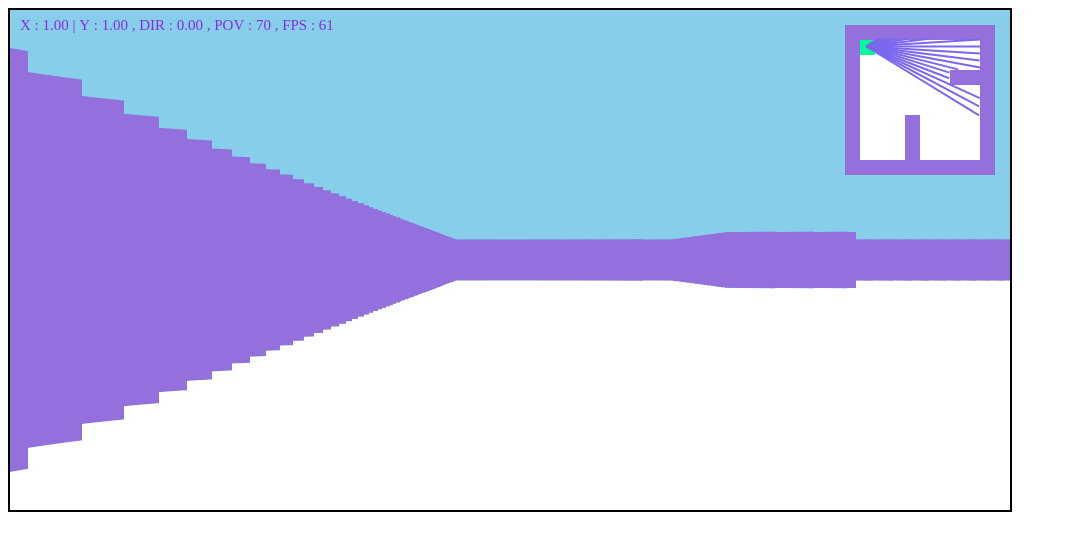
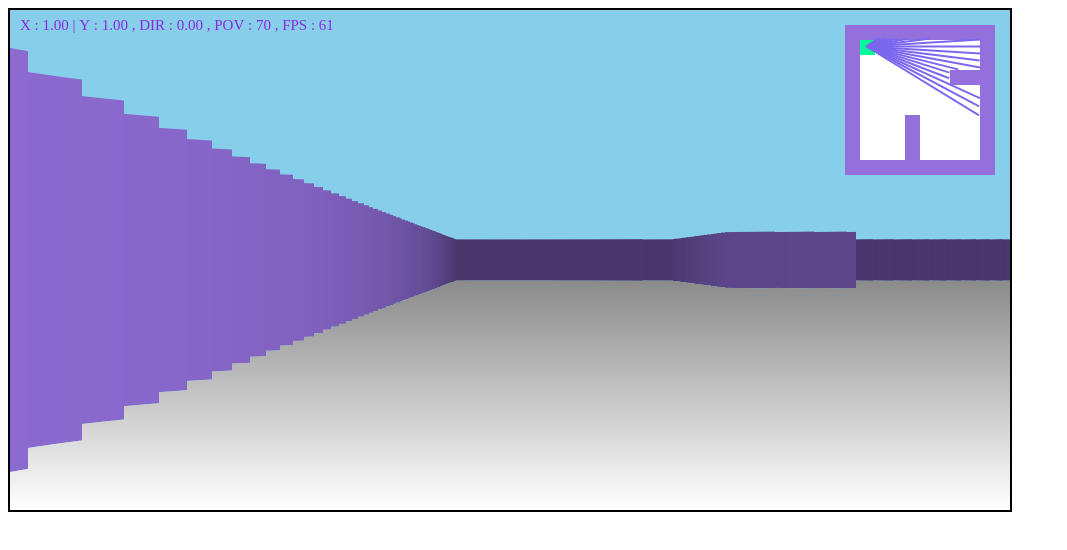
Before and after one commit to ownNurzh/ray-casting-on-js-html, a plain HTML site: page index.html in a window 1280 px wide. Shown: the whole page, without its empty margins (0-1067 px from the left). Drawn offline with Linux system fonts and the light colour scheme.

Commit message:
-- added new js file for utility functions -- added darkenColor function to utils.js -- use darkColors for farther walls and floors

```diff
--- a/index.html
+++ b/index.html
@@ -10,7 +10,7 @@
 
     <canvas id="canvas" width="1000" height="500"></canvas>
 
-
+    <script type="module" src="js/utils.js"></script>
     <script type="module" src="js/map.js"></script>
     <script type="module" src="js/player.js"></script>
     <script type="module" src="js/main.js"></script>
--- a/js/main.js
+++ b/js/main.js
@@ -1,5 +1,7 @@
 import { Map } from './map.js';
 import { Player } from './player.js';
+
+import { darkenColor } from './utils.js';
 
 const player = new Player();
 const gameMap = new Map();
@@ -24,7 +26,7 @@ const draw_map_start_y = mini_map_padding
 
 const mini_map_colors = {1: 'MediumPurple',player:"MediumSpringGreen",direction :"MediumSlateBlue"};
 
-const render_colors = {wall : "MediumPurple" ,floor: "white"};
+const render_colors = {wall : "rgb(147, 112, 219)" ,floor: "white"};
 
 let lastTime = performance.now();
 let FPS = 0
@@ -153,11 +155,13 @@ function drawPseudo3d() {
 
 
 
-        ctx.fillStyle = render_colors.wall;
+        ctx.fillStyle = darkenColor(render_colors.wall,1 - corrected_distance / max_distance);
         ctx.fillRect(i, wall_top, 1, wall_height);
 
-
-        ctx.fillStyle = render_colors.floor;
+        let gradient = ctx.createLinearGradient(0, canvas.height / 2, 0, canvas.height);
+        gradient.addColorStop(0,"gray"); // farther
+        gradient.addColorStop(1, render_colors.floor); // nearer
+        ctx.fillStyle = gradient;
         ctx.fillRect(i, wall_bottom, 1, canvas.height - wall_bottom);
     }
 }
--- /dev/null
+++ b/js/utils.js
@@ -0,0 +1,13 @@
+
+export function darkenColor(color, factor) {
+
+    let match = color.match(/\d+/g);
+    if (!match) return color;
+
+    let [r, g, b] = match.map(Number);
+    r = Math.max(0, r * factor);
+    g = Math.max(0, g * factor);
+    b = Math.max(0, b * factor);
+
+    return `rgb(${r}, ${g}, ${b})`;
+}
```
